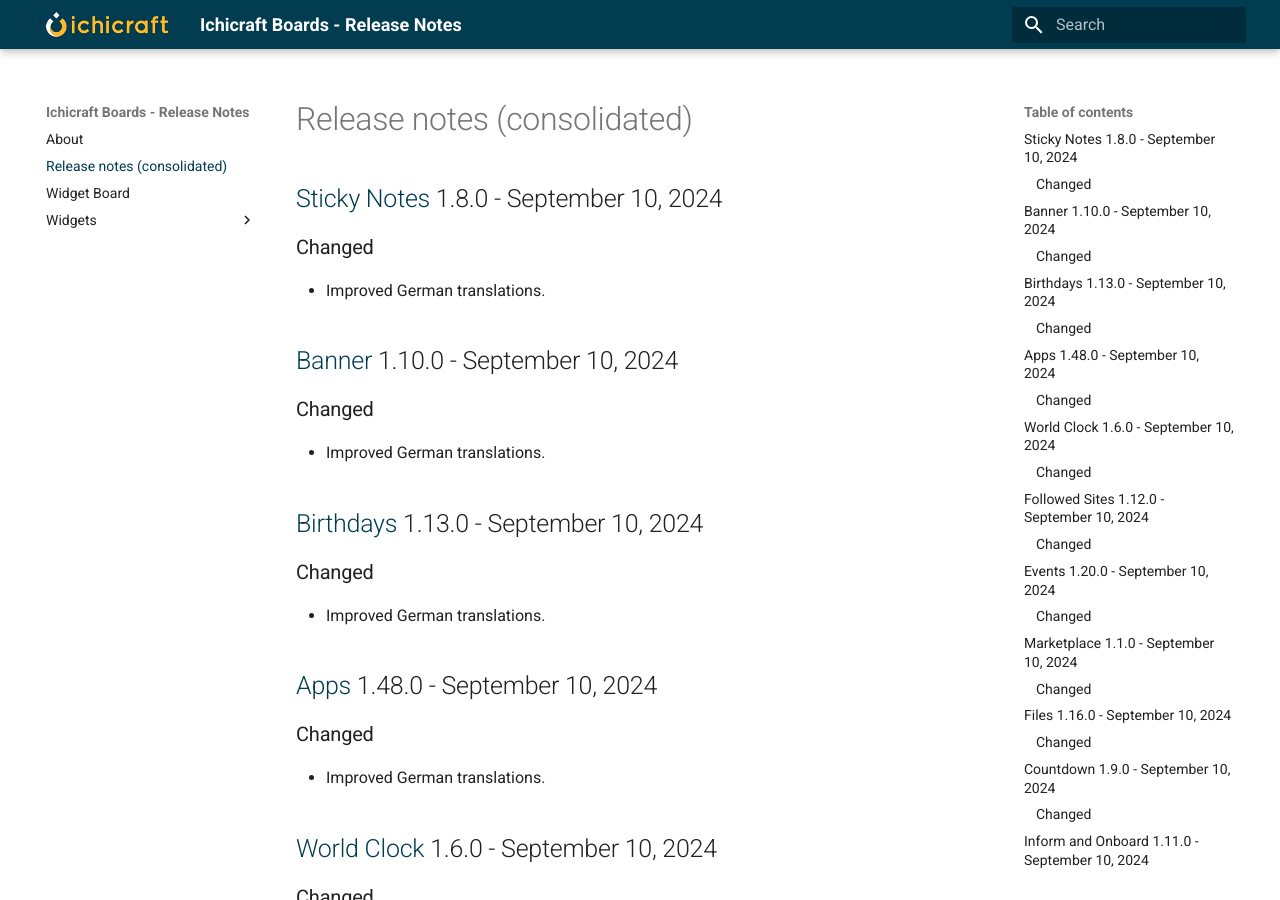
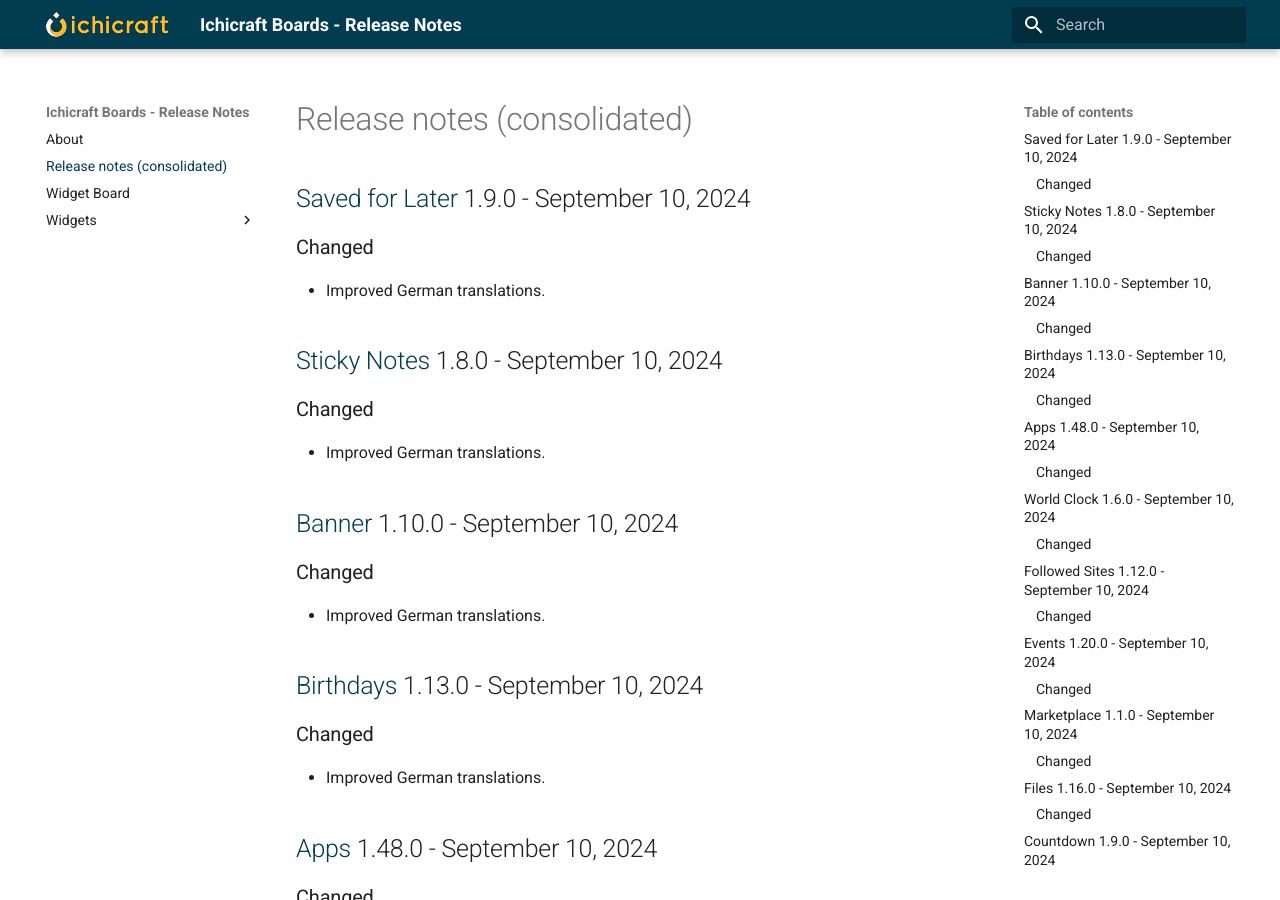
Before and after one commit to ichicraft/widgets-docs, an MkDocs documentation site: the page built from docs/Release-notes-(consolidated).md, in a window 1280 px wide and 900 px high. Built offline with MkDocs 1.6.1 and Material for MkDocs 9.7.7, drawn with Linux system fonts in a browser that asks for light colours.

Commit message:
Release notes updated by BuildService

```diff
--- a/docs/Release-notes-(consolidated).md
+++ b/docs/Release-notes-(consolidated).md
@@ -1,3 +1,8 @@
+## [Saved for Later](./Widgets/Saved for Later.md) 1.9.0 - September 10, 2024
+
+### Changed
+- Improved German translations.
+
 ## [Sticky Notes](./Widgets/Sticky Notes.md) 1.8.0 - September 10, 2024
 
 ### Changed
```
Also changed, not shown: docs/Widgets/Saved for Later.md (+5 -0 lines).
